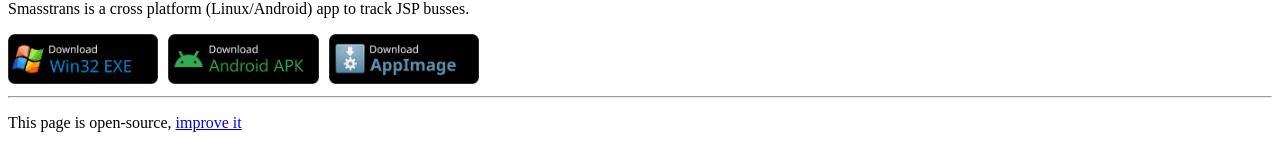
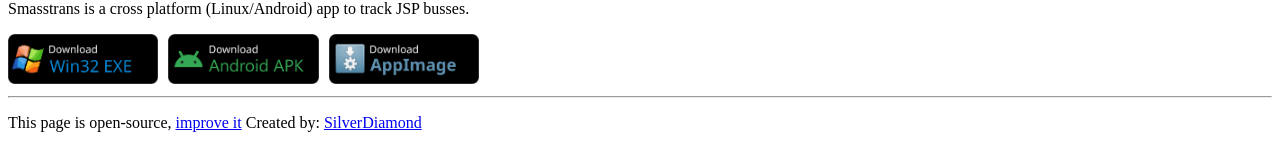
Before and after one commit to thesilvercraft/thesilvercraft.github.io, a Jekyll site: the page built from index.html, in a window 1280 px wide. Shown: the part 1314-1459 px from the top of the page. Built offline with Jekyll 4.4.1, drawn with Linux system fonts in a browser that asks for light colours.

Commit message:
Add author information to footer
Enhanced footer to include author information if available.

```diff
--- a/_layouts/default.html
+++ b/_layouts/default.html
@@ -42,7 +42,18 @@
 
     <footer>
       <hr>
-      <p>This page is open-source, <a href="{{ site.repository }}">improve it</a></p>
+      <p>
+        This page is open-source, <a href="{{ site.repository }}">improve it</a>
+        {% if site.author %}
+          Created by:
+          {% if site.author_url %}
+            <a href="{{ site.author_url }}" target="_blank">{{ site.author }}</a>
+          {% else %}
+            {{ site.author }}
+          {% endif %}
+        {% endif %}
+      </p>
+
     </footer>
   </body>
 </html>
```
